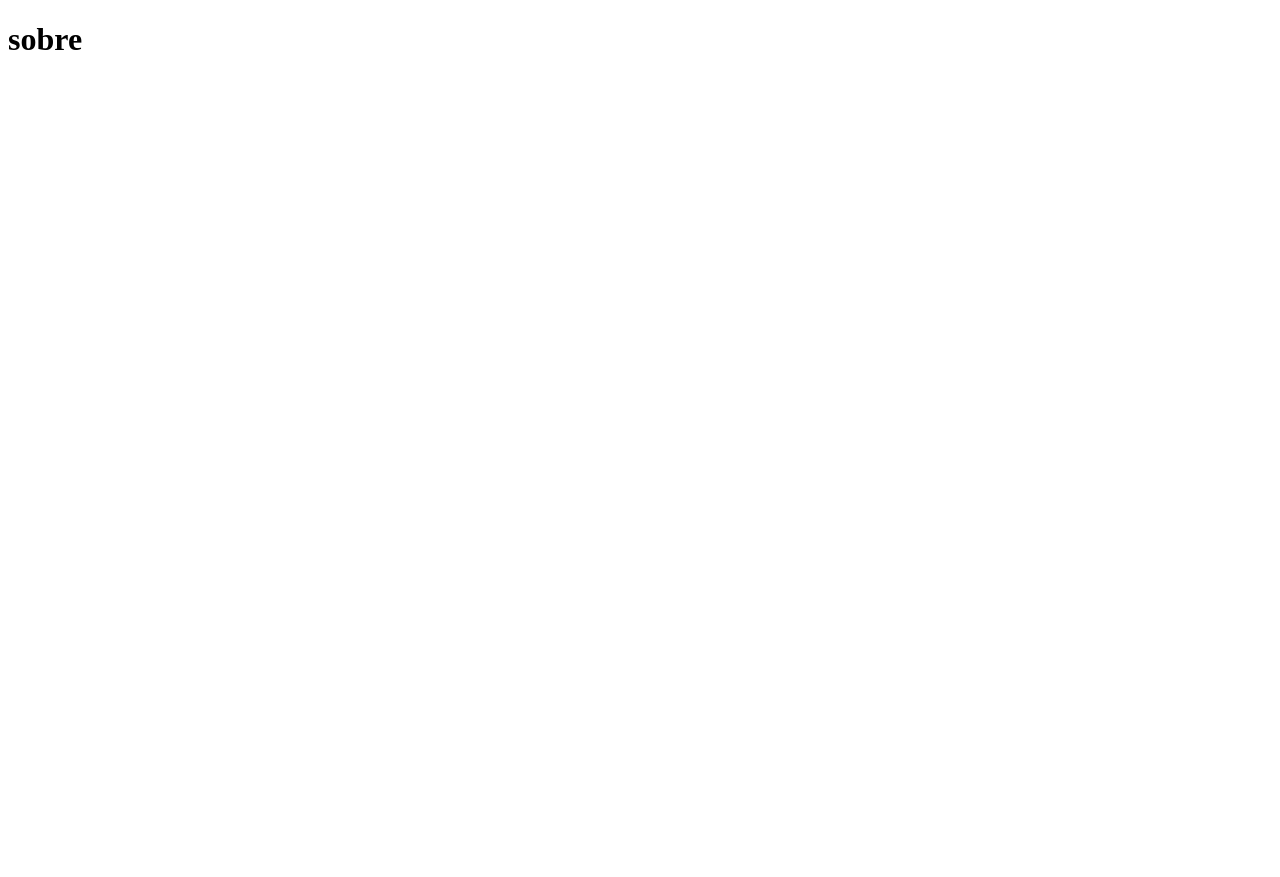
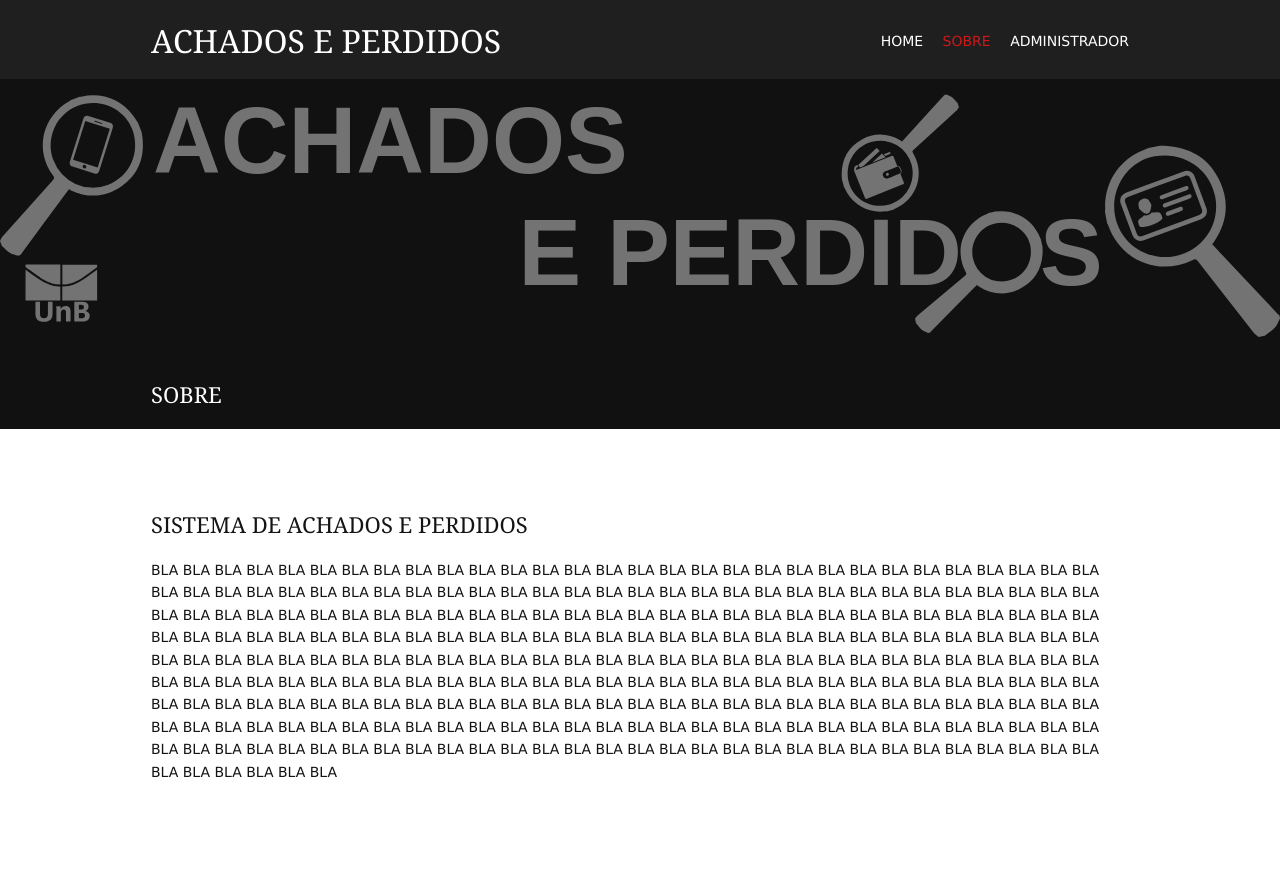
Before and after one commit to juneba191/achadosEperdidos, a Django app: page /sobre in a window 1280 px wide. Before the commit the page is almost empty. Before the commit the page ends 50 px from the top, so only its background shows below. Run offline with Django 3.2, Linux system fonts and the light colour scheme.

Commit message:
Update sobre.html

```diff
--- a/home/templates/sobre.html
+++ b/home/templates/sobre.html
@@ -1,11 +1,59 @@
-<!DOCTYPE html>
-<html lang="en">
-<head>
-    <meta charset="UTF-8">
-    <title>SOBRE</title>
-</head>
-<body>
-<h1> sobre</h1>
-
-</body>
+<html lang="">
+	<head>
+		<title>Achados e Perdidos</title>
+		<meta charset="utf-8">
+		<meta name="viewport" content="width=device-width, initial-scale=1.0, maximum-scale=1.0, user-scalable=no">
+		<link href="/static/layout/styles/layout.css" rel="stylesheet" type="text/css" media="all">
+	</head>
+	<body id="top">
+		<div class="bgded overlay" style="background-image:url('../../static/images/backgrounds/01.svg');">
+			<div class="wrapper row1">
+				<div class="wrapper row1">
+					<header id="header" class="hoc clear">
+						<div id="logo" class="fl_left">
+							<h1><a href="index.html">Achados e Perdidos</a></h1>
+						</div>
+						<nav id="mainav" class="fl_right">
+							<ul class="clear">
+								<li><a href="home.html">Home</a></li>
+								<li class="active"><a href="sobre.html">SOBRE</a></li>
+								<li><a href="http://localhost:8000/admin/">ADMINISTRADOR</a></li>
+							</ul>
+						</nav>
+					</header>
+				</div>
+			</div>
+			<div class="wrapper">
+				<div id="pageintro" class="hoc clear"> </div>
+				<section class="hoc clear">
+					<h6 class="heading">SOBRE</h6>
+				</section>
+			</div>
+		</div>
+		<div class="wrapper row3">
+			<main class="hoc container clear">
+				<div class="content">
+					<h1>Sistema de Achados e Perdidos</h1>
+					<p>BLA BLA BLA BLA BLA BLA BLA BLA BLA BLA BLA BLA BLA BLA BLA BLA BLA BLA BLA BLA BLA BLA BLA
+						BLA BLA BLA BLA BLA BLA BLA BLA BLA BLA BLA BLA BLA BLA BLA BLA BLA BLA BLA BLA BLA BLA BLA
+						BLA BLA BLA BLA BLA BLA BLA BLA BLA BLA BLA BLA BLA BLA BLA BLA BLA BLA BLA BLA BLA BLA BLA
+						BLA BLA BLA BLA BLA BLA BLA BLA BLA BLA BLA BLA BLA BLA BLA BLA BLA BLA BLA BLA BLA BLA BLA
+						BLA BLA BLA BLA BLA BLA BLA BLA BLA BLA BLA BLA BLA BLA BLA BLA BLA BLA BLA BLA BLA BLA BLA
+						BLA BLA BLA BLA BLA BLA BLA BLA BLA BLA BLA BLA BLA BLA BLA BLA BLA BLA BLA BLA BLA BLA BLA
+						BLA BLA BLA BLA BLA BLA BLA BLA BLA BLA BLA BLA BLA BLA BLA BLA BLA BLA BLA BLA BLA BLA BLA
+						BLA BLA BLA BLA BLA BLA BLA BLA BLA BLA BLA BLA BLA BLA BLA BLA BLA BLA BLA BLA BLA BLA BLA
+						BLA BLA BLA BLA BLA BLA BLA BLA BLA BLA BLA BLA BLA BLA BLA BLA BLA BLA BLA BLA BLA BLA BLA
+						BLA BLA BLA BLA BLA BLA BLA BLA BLA BLA BLA BLA BLA BLA BLA BLA BLA BLA BLA BLA BLA BLA BLA
+						BLA BLA BLA BLA BLA BLA BLA BLA BLA BLA BLA BLA BLA BLA BLA BLA BLA BLA BLA BLA BLA BLA BLA
+						BLA BLA BLA BLA BLA BLA BLA BLA BLA BLA BLA BLA BLA BLA BLA BLA BLA BLA BLA BLA BLA BLA BLA
+					</p>
+				</div>
+				<div class="clear"></div>
+			</main>
+		</div>
+		<a id="backtotop" href="#top" class=""><i class="fa fa-chevron-up"></i></a>
+		<script src="/static/layout/scripts/jquery.min.js"></script>
+		<script src="/static/layout/scripts/jquery.backtotop.js"></script>
+		<script src="/static/layout/scripts/jquery.mobilemenu.js"></script>
+	</body>
 </html>
```
